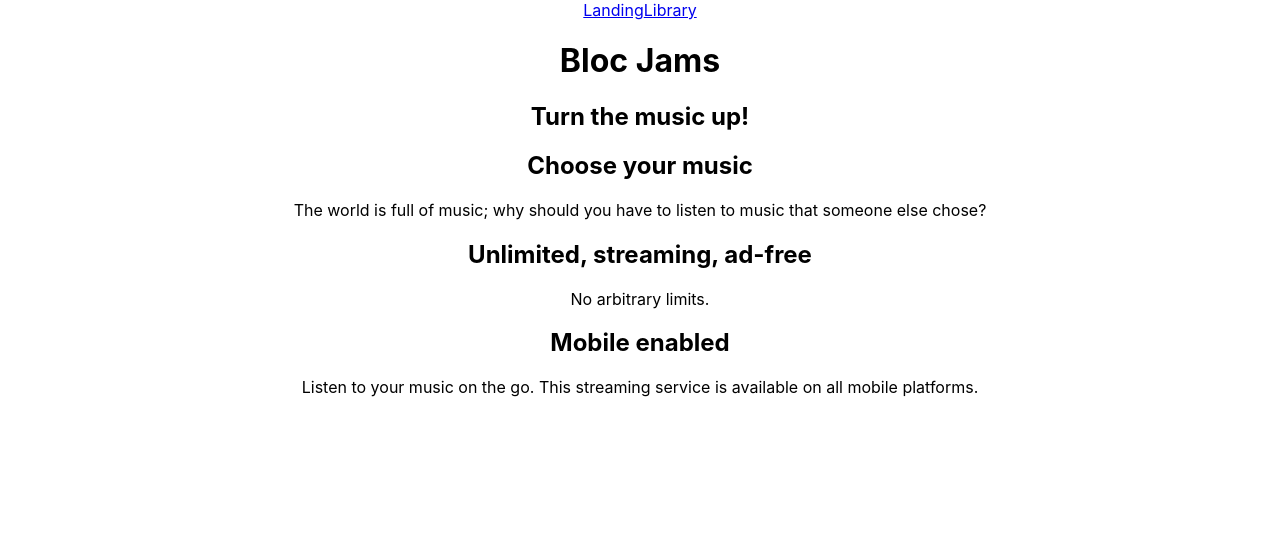
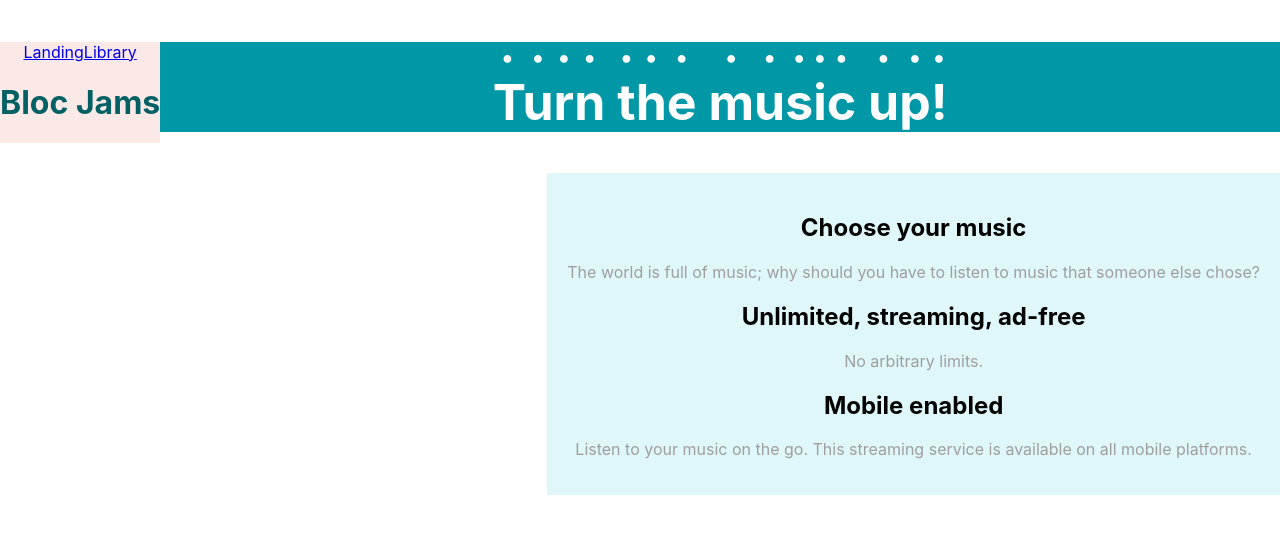
Before and after one commit to monicaep/bloc-jams-react, a React (Create React App) app: page / in a window 1280 px wide. Shown: the top 534 px of the page. Built offline with nearby package versions, Linux system fonts and the light colour scheme.

Commit message:
starting to style

```diff
--- a/src/App.css
+++ b/src/App.css
@@ -30,3 +30,37 @@
     transform: rotate(360deg);
   }
 }
+nav {
+  color: #424242;
+  list-style-type: diamond;
+}
+
+header {
+  color: #006064;
+  background: #fbe9e7;
+  float: left;
+  height: auto;
+}
+
+.hero-title {
+  font-size: 50px;
+  background: #0097a7;
+  color: white;
+  text-emphasis: dot;
+  text-shadow: color;
+}
+
+.selling-points {
+  background: #e0f7fa;
+  padding: 20px;
+  float: right;
+
+}
+
+.point-title {
+  color: black;
+}
+
+.point-description {
+  color: #9e9e9e;
+}
```
